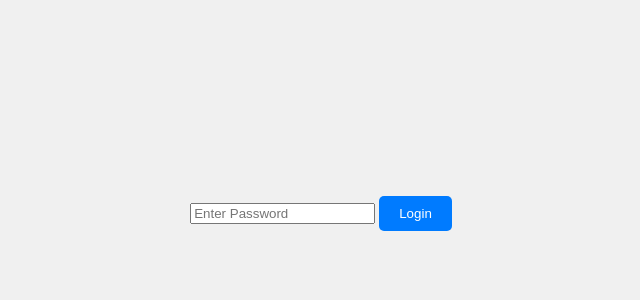
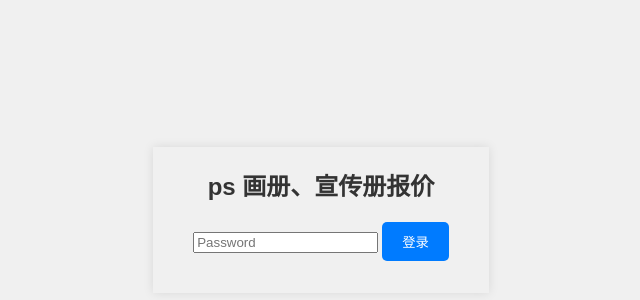
Before and after one commit to Ryne0130/PS-price-calculatio-tool-1.0, a plain HTML site: page login.html in a window 1280 px wide. Shown: the part 180-480 px from the top of the page, without its empty margins (319-959 px from the left). Drawn offline with Linux system fonts and the light colour scheme.

Commit message:
Update login.html

```diff
--- a/login.html
+++ b/login.html
@@ -3,22 +3,38 @@
 <head>
     <meta charset="UTF-8">
     <meta name="viewport" content="width=device-width, initial-scale=1.0">
-    <title>Login Page</title>
+    <title>Login Page for PS Brochure and Flyer Quoting</title>
     <style>
         body, html {
             height: 100%;
             margin: 0;
             display: flex;
+            flex-direction: column;
             justify-content: center;
             align-items: center;
             background-color: #f0f0f0;
         }
+
         .login-container {
             text-align: center;
+            width: 100%;
+            max-width: 400px;
+            padding: 20px;
+            box-shadow: 0 0 10px rgba(0,0,0,0.1);
         }
+
+        .login-title {
+            font-family: Arial, sans-serif;
+            font-size: 24px;
+            font-weight: bold;
+            color: #333;
+            margin-bottom: 20px;
+        }
+
         #password {
             margin-bottom: 20px;
         }
+
         .btn-blue {
             background-color: #007bff;
             color: white;
@@ -27,6 +43,7 @@
             border-radius: 5px;
             cursor: pointer;
         }
+
         .error-message {
             color: red;
         }
@@ -34,10 +51,14 @@
 </head>
 <body>
     <div class="login-container">
-        <input type="password" id="password" placeholder="Enter Password">
-        <button class="btn-blue" onclick="checkPassword()">Login</button>
-        <p id="error-message" class="error-message" style="display:none;"></p>
+        <div class="login-title">ps 画册、宣传册报价</div>
+        <!-- 假设这里添加一些登录表单的HTML -->
+        <input type="password" id="password" placeholder="Password">
+        <button class="btn-blue">登录</button>
+        <!-- 如果需要，可以添加错误消息 -->
+        <!-- <div class="error-message">错误消息</div> -->
     </div>
+
 
     <script>
         function checkPassword() {
```
